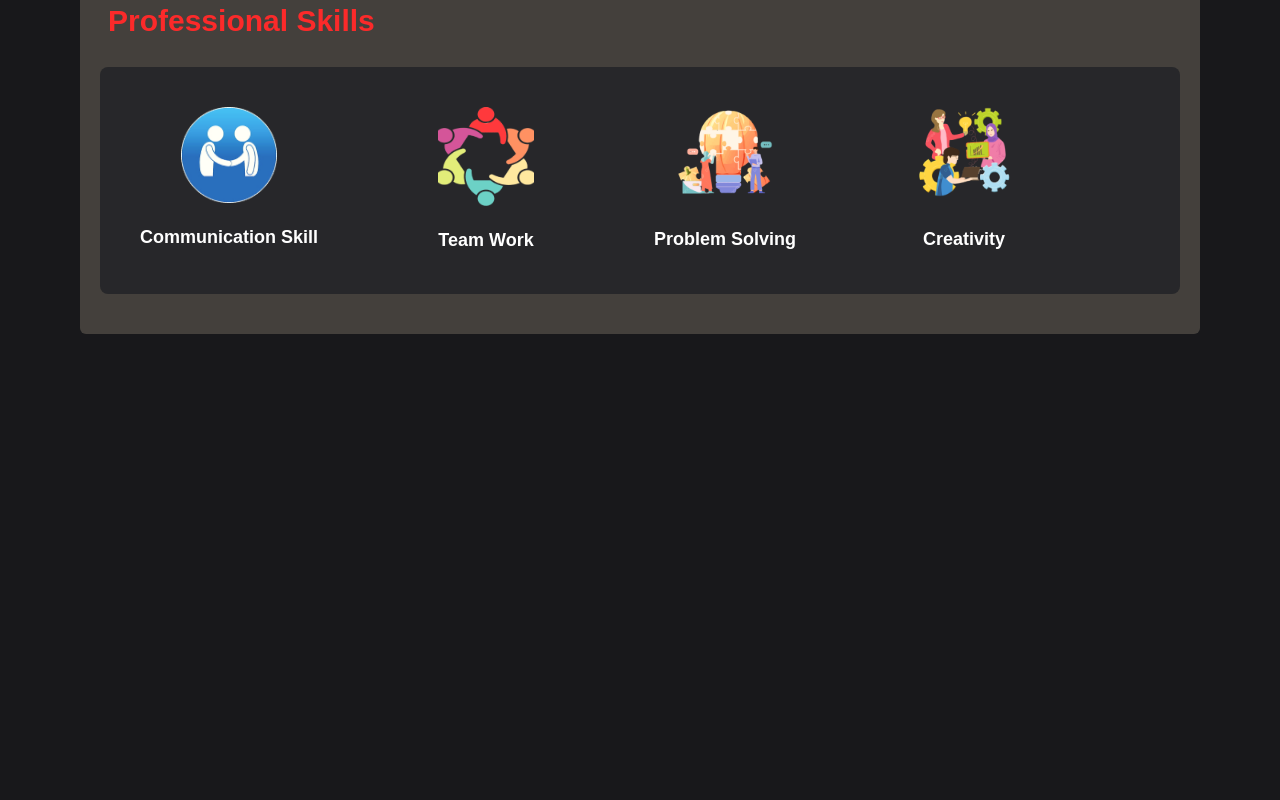
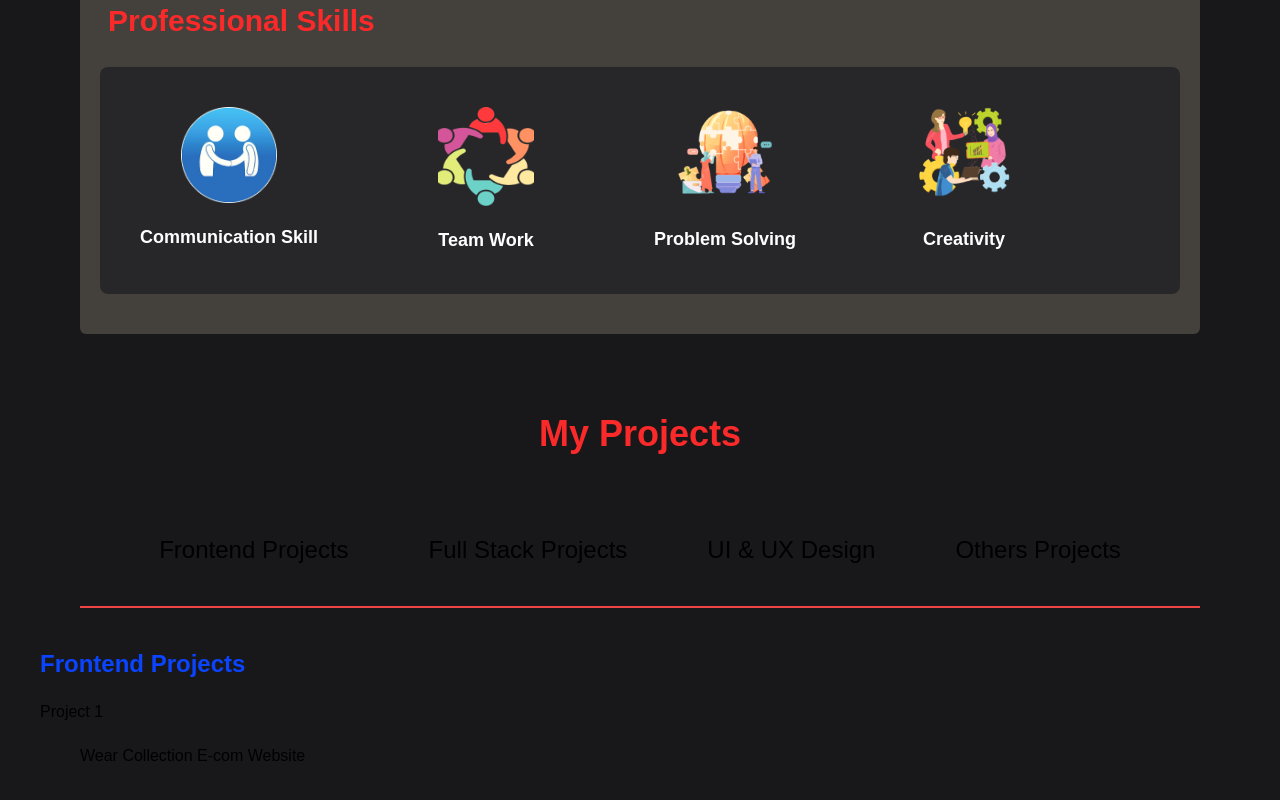
Before and after one commit to abhijit84842/Abhijit_Portfolio, a Next.js app: page / in a window 1280 px wide. Shown: the part 4264-5064 px from the top of the page. Before the commit the page ends 4678 px from the top, so only its background shows below. Built offline with nearby package versions, Linux system fonts and the light colour scheme.

Commit message:
work on project section

```diff
--- /dev/null
+++ b/app/components/ProjectSection/MyProject.js
@@ -0,0 +1,36 @@
+import React from 'react'
+
+const MyProject = () => {
+  return (
+    <div className='project-container my-20'>
+        <div className='sub-container'>
+            <h1 className='text-[#FB2A2A] flex justify-center  text-4xl font-semibold my-20'>My Projects</h1>
+            <div className='projects-nav'>
+                <div className='flex justify-center gap-20 text-2xl'>
+                <p>Frontend Projects</p>
+                <p>Full Stack Projects</p>
+                <p>UI & UX Design</p>
+                <p>Others Projects</p>
+                </div>
+
+                <div className='blank-div border border-red-500 mx-20 my-10'></div>
+            </div>
+            <div className='frontend-projects  mx-10'>
+                <h1 className='text-2xl text-[#0B44FF] font-semibold my-5'>Frontend Projects</h1>
+                <div className='frontend-project-box bg-[#18181B]'>
+                    <h1>Project 1</h1>
+                    <div className='bg-[#18181B] my-5 ml-10'>
+                        <h2>Wear Collection E-com Website</h2>
+                        <div>
+
+                        </div>
+                    </div>
+                </div>
+            </div>
+
+        </div>
+    </div>
+  )
+}
+
+export default MyProject
--- a/app/page.js
+++ b/app/page.js
@@ -2,6 +2,7 @@ import AboutMe from "./components/AboutSection/AboutMe";
 import Experience from "./components/ExperienceSection/Experience";
 import IntroSection from "./components/IntroSection/IntroSection";
 import NavBar from "./components/NavBar/Nav";
+import MyProject from "./components/ProjectSection/MyProject";
 import Skills from "./components/SkillsSection/Skills";
 
 const Home = () => {
@@ -12,6 +13,7 @@ const Home = () => {
       <AboutMe />
       <Experience />
       <Skills />
+      <MyProject/>
     </div>
   );
 };
```
